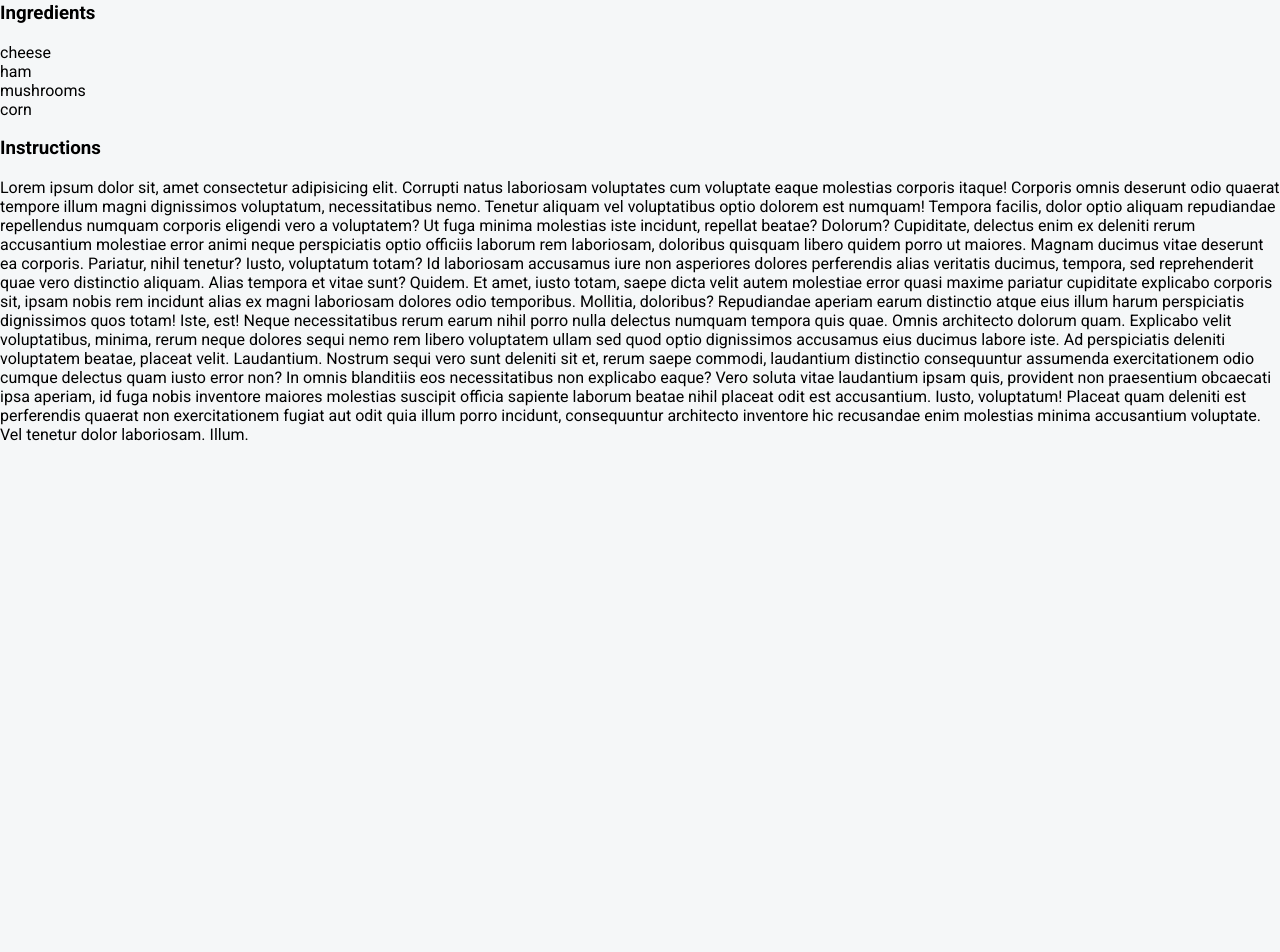
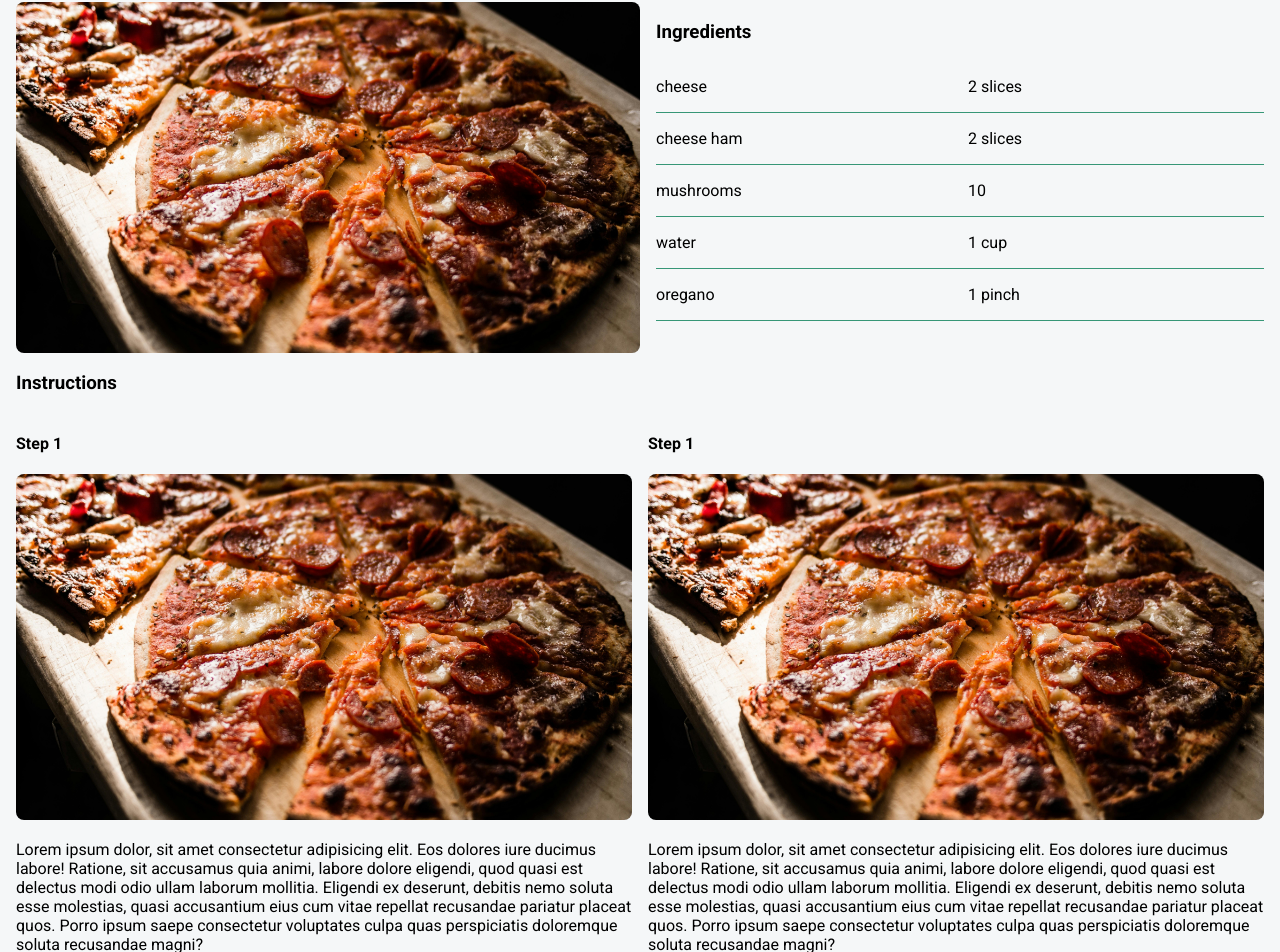
Before and after one commit to erski1525/recipe-web-app, a Vue app: page /recipes/1 in a window 1280 px wide. Shown: the part 130-1082 px from the top of the page. Before the commit the page ends 800 px from the top, so only its background shows below. Built offline with nearby package versions, Linux system fonts and the light colour scheme.

Commit message:
style recipe detail page

```diff
--- a/src/components/recipe/RecipeCard.vue
+++ b/src/components/recipe/RecipeCard.vue
@@ -2,10 +2,14 @@
 import ClockIcon from '../icons/ClockIcon.vue';
 import CartIcon from '../icons/CartIcon.vue';
 import PersonIcon from '../icons/PersonIcon.vue';
+import { useRouter } from 'vue-router';
+
+const router = useRouter();
+
 </script>
 
 <template>
-<li class="recipe">
+<li class="recipe" @click="router.push({name: 'recipe', params: {id: 0}})">
     <div class="overlay">
         <img class="recipe__img" src="/src/assets/default.jpg"/>
     </div>
--- a/src/views/RecipeView.vue
+++ b/src/views/RecipeView.vue
@@ -1,21 +1,114 @@
 <template>
-    <h1>Pizza</h1>
-    <h3>Ingredients</h3>
-    <ul>
-        <li>cheese</li>
-        <li>ham</li>
-        <li>mushrooms</li>
-        <li>corn</li>
-    </ul>
-    <h3>Instructions</h3>
-    <p>Lorem ipsum dolor sit, amet consectetur adipisicing elit. Corrupti natus laboriosam voluptates cum voluptate eaque molestias corporis itaque! Corporis omnis deserunt odio quaerat tempore illum magni dignissimos voluptatum, necessitatibus nemo.
-    Tenetur aliquam vel voluptatibus optio dolorem est numquam! Tempora facilis, dolor optio aliquam repudiandae repellendus numquam corporis eligendi vero a voluptatem? Ut fuga minima molestias iste incidunt, repellat beatae? Dolorum?
-    Cupiditate, delectus enim ex deleniti rerum accusantium molestiae error animi neque perspiciatis optio officiis laborum rem laboriosam, doloribus quisquam libero quidem porro ut maiores. Magnam ducimus vitae deserunt ea corporis.
-    Pariatur, nihil tenetur? Iusto, voluptatum totam? Id laboriosam accusamus iure non asperiores dolores perferendis alias veritatis ducimus, tempora, sed reprehenderit quae vero distinctio aliquam. Alias tempora et vitae sunt? Quidem.
-    Et amet, iusto totam, saepe dicta velit autem molestiae error quasi maxime pariatur cupiditate explicabo corporis sit, ipsam nobis rem incidunt alias ex magni laboriosam dolores odio temporibus. Mollitia, doloribus?
-    Repudiandae aperiam earum distinctio atque eius illum harum perspiciatis dignissimos quos totam! Iste, est! Neque necessitatibus rerum earum nihil porro nulla delectus numquam tempora quis quae. Omnis architecto dolorum quam.
-    Explicabo velit voluptatibus, minima, rerum neque dolores sequi nemo rem libero voluptatem ullam sed quod optio dignissimos accusamus eius ducimus labore iste. Ad perspiciatis deleniti voluptatem beatae, placeat velit. Laudantium.
-    Nostrum sequi vero sunt deleniti sit et, rerum saepe commodi, laudantium distinctio consequuntur assumenda exercitationem odio cumque delectus quam iusto error non? In omnis blanditiis eos necessitatibus non explicabo eaque?
-    Vero soluta vitae laudantium ipsam quis, provident non praesentium obcaecati ipsa aperiam, id fuga nobis inventore maiores molestias suscipit officia sapiente laborum beatae nihil placeat odit est accusantium. Iusto, voluptatum!
-    Placeat quam deleniti est perferendis quaerat non exercitationem fugiat aut odit quia illum porro incidunt, consequuntur architecto inventore hic recusandae enim molestias minima accusantium voluptate. Vel tenetur dolor laboriosam. Illum.</p>
+    <div class="recipe">
+        <h1 class="title">Pizza</h1>
+        <div class="recipe__info">
+            <img class="img" src="/src/assets/default.jpg"/>
+            <div class="ingredients__wrapper">
+                <h3>Ingredients</h3>
+                <ul class="ingredients">
+                    <li class="ingredient"><p>cheese</p> <p>2 slices</p></li>
+                    <li class="ingredient"><p>cheese ham</p> <p>2 slices</p></li>
+                    <li class="ingredient"><p>mushrooms</p> <p>10</p></li>
+                    <li class="ingredient"><p>water</p> <p>1 cup</p></li>
+                    <li class="ingredient"><p>oregano</p> <p>1 pinch</p></li>
+                </ul>
+            </div>
+        </div>
+        <h3>Instructions</h3>
+        <div class="instructions__wrapper">
+            <div>
+                <h4>Step 1</h4>
+                <img class="instruction__img" src="/src/assets/default.jpg"/>
+                <p>Lorem ipsum dolor, sit amet consectetur adipisicing elit. Eos dolores iure ducimus labore! Ratione, sit accusamus quia animi, labore dolore eligendi, quod quasi est delectus modi odio ullam laborum mollitia.
+                Eligendi ex deserunt, debitis nemo soluta esse molestias, quasi accusantium eius cum vitae repellat recusandae pariatur placeat quos. Porro ipsum saepe consectetur voluptates culpa quas perspiciatis doloremque soluta recusandae magni?
+                </p>
+            </div>
+            <div>
+                <h4>Step 1</h4>
+                <img class="instruction__img" src="/src/assets/default.jpg"/>
+                <p>Lorem ipsum dolor, sit amet consectetur adipisicing elit. Eos dolores iure ducimus labore! Ratione, sit accusamus quia animi, labore dolore eligendi, quod quasi est delectus modi odio ullam laborum mollitia.
+                Eligendi ex deserunt, debitis nemo soluta esse molestias, quasi accusantium eius cum vitae repellat recusandae pariatur placeat quos. Porro ipsum saepe consectetur voluptates culpa quas perspiciatis doloremque soluta recusandae magni?
+                </p>
+            </div>
+            <div>
+                <h4>Step 1</h4>
+                <img class="instruction__img" src="/src/assets/default.jpg"/>
+                <p>Lorem ipsum dolor, sit amet consectetur adipisicing elit. Eos dolores iure ducimus labore! Ratione, sit accusamus quia animi, labore dolore eligendi, quod quasi est delectus modi odio ullam laborum mollitia.
+                Eligendi ex deserunt, debitis nemo soluta esse molestias, quasi accusantium eius cum vitae repellat recusandae pariatur placeat quos. Porro ipsum saepe consectetur voluptates culpa quas perspiciatis doloremque soluta recusandae magni?
+                </p>
+            </div>
+            <div>
+                <h4>Step 1</h4>
+                <img class="instruction__img" src="/src/assets/default.jpg"/>
+                <p>Lorem ipsum dolor, sit amet consectetur adipisicing elit. Eos dolores iure ducimus labore! Ratione, sit accusamus quia animi, labore dolore eligendi, quod quasi est delectus modi odio ullam laborum mollitia.
+                Eligendi ex deserunt, debitis nemo soluta esse molestias, quasi accusantium eius cum vitae repellat recusandae pariatur placeat quos. Porro ipsum saepe consectetur voluptates culpa quas perspiciatis doloremque soluta recusandae magni?
+                </p>
+            </div>
+            <div>
+                <h4>Step 1</h4>
+                <img class="instruction__img" src="/src/assets/default.jpg"/>
+                <p>Lorem ipsum dolor, sit amet consectetur adipisicing elit. Eos dolores iure ducimus labore! Ratione, sit accusamus quia animi, labore dolore eligendi, quod quasi est delectus modi odio ullam laborum mollitia.
+                Eligendi ex deserunt, debitis nemo soluta esse molestias, quasi accusantium eius cum vitae repellat recusandae pariatur placeat quos. Porro ipsum saepe consectetur voluptates culpa quas perspiciatis doloremque soluta recusandae magni?
+                </p>
+            </div>
+
+        </div>
+    </div>
 </template>
+
+<style scoped>
+
+.recipe{
+    padding: 0 1em;
+}
+
+.img{
+    width: 100%;
+    border-radius: .5rem;
+    aspect-ratio: 16/9;
+    object-fit: cover;
+}
+
+.ingredient{
+    display: flex;
+    gap: 1rem;
+    border-bottom: solid 1px var(--color-primary)
+}
+
+.ingredient > p{
+    width: 50%;
+}
+
+.instruction__img{
+    width: 100%;
+    border-radius: .5rem;
+    aspect-ratio: 16/9;
+    object-fit: cover;
+}
+
+@media (min-width: 800px) {
+    .img{
+        max-width: 50%;
+    }
+
+    .recipe__info{
+        display: flex;
+        justify-content: end;
+    }
+
+    .ingredients__wrapper{
+        padding-left: 1em;
+        width: 100%;
+    }
+
+    .instructions__wrapper{
+        display: grid;
+        grid-template-columns: auto auto;
+        gap: 1rem;
+
+    }
+}
+
+
+
+</style>
```
